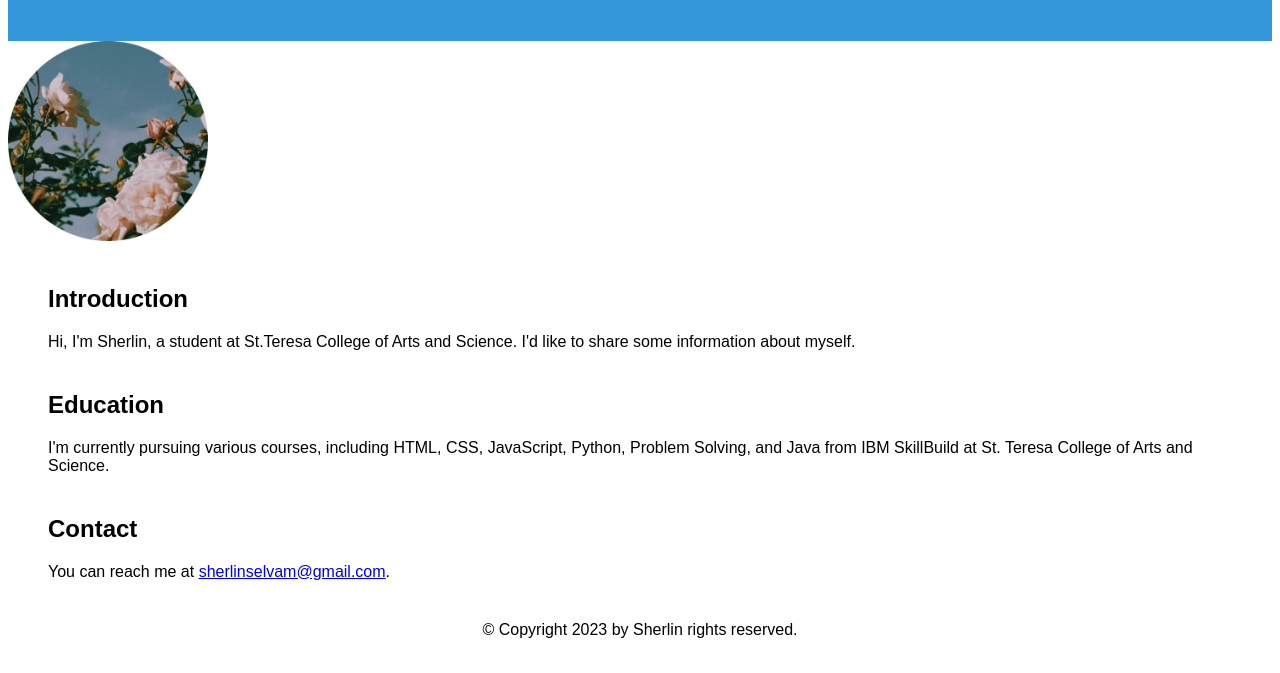
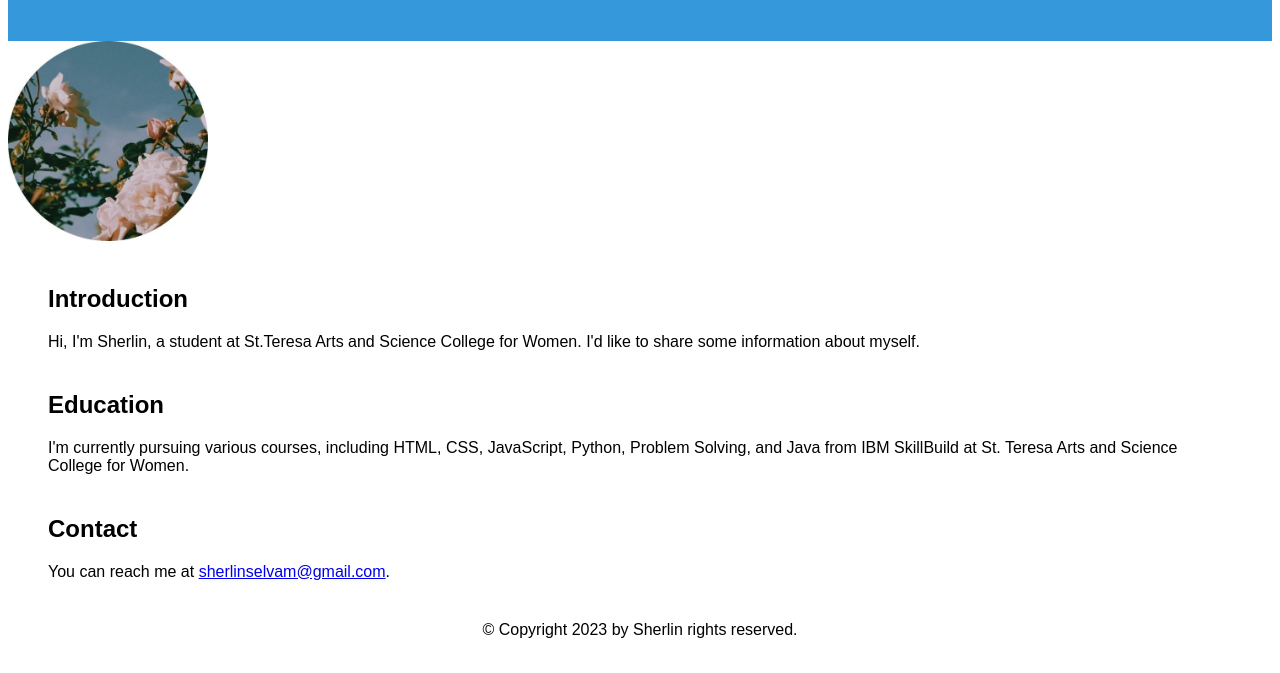
Before and after one commit to sherlinselvam/index, a plain HTML site: page index.html in a window 1280 px wide. Shown: the part 127-800 px from the top of the page. Drawn offline with Linux system fonts and the light colour scheme.

Commit message:
Update index.html

```diff
--- a/index.html
+++ b/index.html
@@ -24,11 +24,11 @@
 <img src="photo.jpg" alt="Sherlin Profile Picture" width="200" height="200">
     <section>
         <h2>Introduction</h2>
-        <p>Hi, I'm  Sherlin, a student at St.Teresa College of  Arts and Science. I'd like to share some information about myself.</p>
+        <p>Hi, I'm  Sherlin, a student at St.Teresa Arts and Science College for Women. I'd like to share some information about myself.</p>
     </section>
     <section>
         <h2>Education</h2>
-        <p>I'm currently pursuing various courses, including HTML, CSS, JavaScript, Python, Problem Solving, and Java from IBM SkillBuild at St. Teresa College of Arts and Science.</p>
+        <p>I'm currently pursuing various courses, including HTML, CSS, JavaScript, Python, Problem Solving, and Java from IBM SkillBuild at St. Teresa Arts and Science College for Women.</p>
     </section>
     <section>
         <h2>Contact</h2>
```
